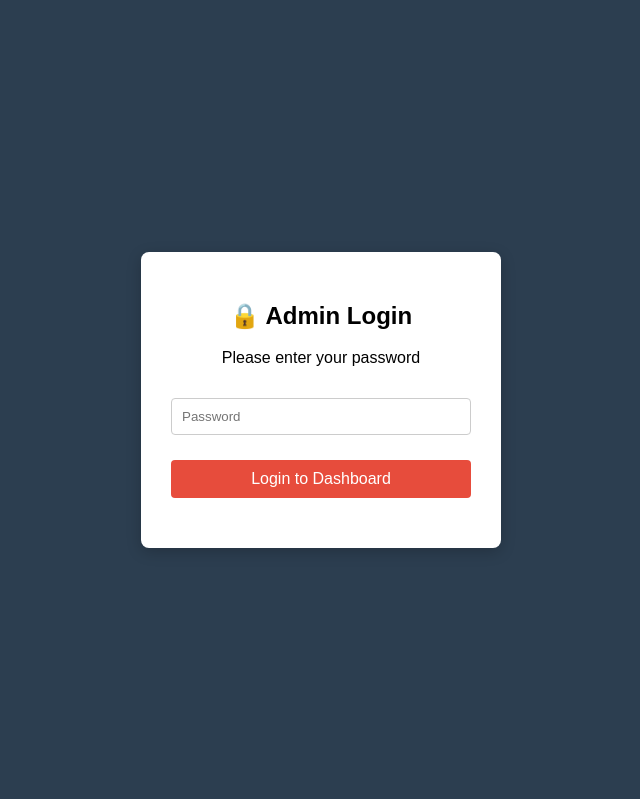
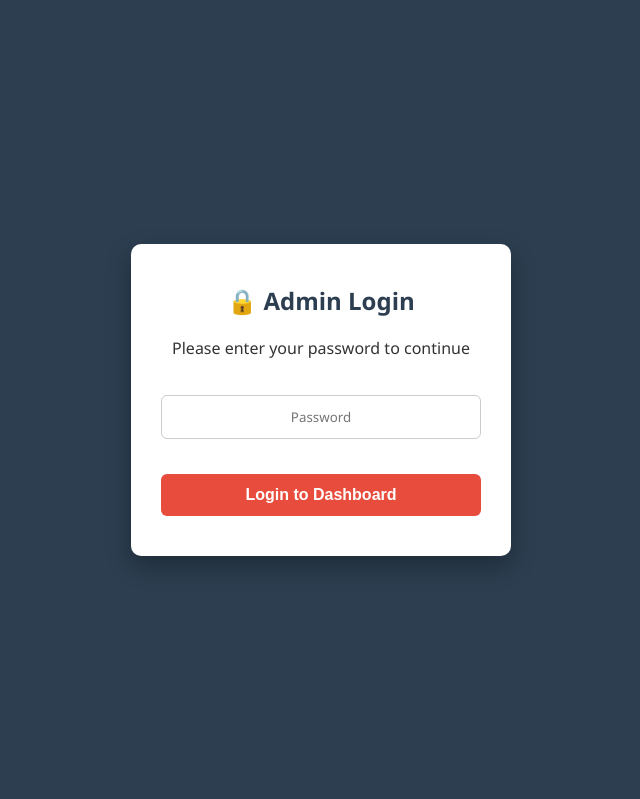
Before and after one commit to khanahmadak686/MyStoreBot, a website: page dashboard.html in a window 1280 px wide. Shown: the top 799 px of the page, without its empty margins (319-959 px from the left). Drawn offline with Linux system fonts and the light colour scheme.

Commit message:
Add files via upload

```diff
--- a/dashboard.html
+++ b/dashboard.html
@@ -3,23 +3,112 @@
 <head>
     <meta charset="UTF-8">
     <meta name="viewport" content="width=device-width, initial-scale=1.0">
-    <title>Kirana Pro Dashboard</title>
+    <title>Store Admin Dashboard</title>
     <style>
-        body { font-family: Arial; padding: 20px; background-color: #f4f4f9; margin: 0; }
-        #loginOverlay { position: fixed; top: 0; left: 0; width: 100%; height: 100%; background: #2c3e50; display: flex; flex-direction: column; justify-content: center; align-items: center; z-index: 1000; }
-        .login-box { background: white; padding: 30px; border-radius: 8px; text-align: center; box-shadow: 0 4px 15px rgba(0,0,0,0.2); width: 300px; }
-        .login-box input { margin-top: 15px; }
-        .login-box button { background-color: #e74c3c; margin-top: 15px; }
+        :root {
+            --primary-color: #28a745;
+            --primary-hover: #218838;
+            --secondary-color: #007bff;
+            --secondary-hover: #0056b3;
+            --bg-color: #f4f4f9;
+            --text-color: #333;
+        }
+
+        body {
+            font-family: 'Segoe UI', Tahoma, Geneva, Verdana, sans-serif;
+            padding: 20px;
+            background-color: var(--bg-color);
+            margin: 0;
+            color: var(--text-color);
+        }
+
+        /* Login Overlay Styles */
+        #loginOverlay {
+            position: fixed;
+            top: 0;
+            left: 0;
+            width: 100%;
+            height: 100%;
+            background: #2c3e50;
+            display: flex;
+            flex-direction: column;
+            justify-content: center;
+            align-items: center;
+            z-index: 1000;
+        }
+        .login-box {
+            background: white;
+            padding: 40px 30px;
+            border-radius: 10px;
+            text-align: center;
+            box-shadow: 0 10px 25px rgba(0,0,0,0.3);
+            width: 320px;
+        }
+        .login-box input { margin-top: 20px; text-align: center;}
+        .login-box button { background-color: #e74c3c; margin-top: 20px; margin-bottom: 0;}
         .login-box button:hover { background-color: #c0392b; }
-        .container { max-width: 450px; margin: auto; background: white; padding: 20px; border-radius: 8px; box-shadow: 0 0 10px rgba(0,0,0,0.1); }
-        input, select, textarea { width: 100%; padding: 10px; margin: 10px 0; border: 1px solid #ccc; border-radius: 4px; box-sizing: border-box; }
-        button { width: 100%; padding: 10px; background-color: #28a745; color: white; border: none; border-radius: 4px; cursor: pointer; font-size: 16px; margin-bottom: 20px; }
-        button:hover { background-color: #218838; }
-        .broadcast-btn { background-color: #007bff; }
-        .broadcast-btn:hover { background-color: #0056b3; }
-        .download-btn { background-color: #ff9800; color: white; text-decoration: none; display: block; text-align: center; border-radius: 4px; padding: 10px; font-weight: bold;}
+
+        /* Dashboard Container Styles */
+        .container {
+            max-width: 500px;
+            margin: auto;
+            background: white;
+            padding: 30px;
+            border-radius: 10px;
+            box-shadow: 0 4px 15px rgba(0,0,0,0.05);
+        }
+
+        /* Form Elements */
+        label { font-weight: 600; font-size: 14px; margin-top: 15px; display: block; }
+        input, select, textarea {
+            width: 100%;
+            padding: 12px;
+            margin: 8px 0 15px 0;
+            border: 1px solid #ccc;
+            border-radius: 6px;
+            box-sizing: border-box;
+            font-family: inherit;
+            transition: border-color 0.3s;
+        }
+        input:focus, select:focus, textarea:focus {
+            outline: none;
+            border-color: var(--secondary-color);
+        }
+
+        /* Buttons */
+        button {
+            width: 100%;
+            padding: 12px;
+            background-color: var(--primary-color);
+            color: white;
+            border: none;
+            border-radius: 6px;
+            cursor: pointer;
+            font-size: 16px;
+            font-weight: bold;
+            margin-bottom: 20px;
+            transition: background-color 0.3s;
+        }
+        button:hover { background-color: var(--primary-hover); }
+
+        .broadcast-btn { background-color: var(--secondary-color); }
+        .broadcast-btn:hover { background-color: var(--secondary-hover); }
+
+        .download-btn {
+            background-color: #ff9800;
+            color: white;
+            text-decoration: none;
+            display: block;
+            text-align: center;
+            border-radius: 6px;
+            padding: 12px;
+            font-weight: bold;
+            transition: background-color 0.3s;
+        }
         .download-btn:hover { background-color: #e68a00; }
-        hr { border: 1px solid #eee; margin: 20px 0; }
+
+        hr { border: 0; border-top: 1px solid #eee; margin: 30px 0; }
+        h2 { margin-top: 0; color: #2c3e50; }
     </style>
 </head>
 <body>
@@ -27,59 +116,81 @@
     <div id="loginOverlay">
         <div class="login-box">
             <h2>🔒 Admin Login</h2>
-            <p>Please enter your password</p>
+            <p>Please enter your password to continue</p>
             <input type="password" id="adminPwd" placeholder="Password">
             <button onclick="checkPwd()">Login to Dashboard</button>
         </div>
     </div>
 
-    <div class="container">
-        <h2>🛒 Add New Item</h2>
+    <main class="container">
+
+        <section>
+            <h2>🛒 Add New Product</h2>
             <form action="/add-product" method="POST">
-            <label>Product Name:</label>
-            <input type="text" name="name" placeholder="E.g. Aashirvaad Atta" required>
+                <label for="productName">Product Name:</label>
+                <input type="text" id="productName" name="name" placeholder="E.g., Whole Wheat Flour" required>
 
-            <label>Category:</label>
-            <select name="category" required>
-                <option value="Ration & Masale">Ration & Masale</option>
-                <option value="Snacks & Biscuits">Snacks & Biscuits</option>
-                <option value="Cleaning & Toiletries">Cleaning & Toiletries</option>
+                <label for="category">Category:</label>
+                <select id="category" name="category" required>
+                    <option value="Groceries & Spices">Groceries & Spices</option>
+                    <option value="Snacks & Beverages">Snacks & Beverages</option>
+                    <option value="Cleaning & Household">Cleaning & Household</option>
                     <option value="Others">Others</option>
                 </select>
 
-            <label>Weight / Quantity (Unit):</label>
-            <input type="text" name="unit" placeholder="E.g. 1 kg, 500 ml" required>
+                <label for="unit">Weight / Quantity (Unit):</label>
+                <input type="text" id="unit" name="unit" placeholder="E.g., 1 kg, 500 ml" required>
 
-            <label>Price (in ₹):</label>
-            <input type="number" name="price" placeholder="250" required>
+                <label for="price">Price (in ₹):</label>
+                <input type="number" id="price" name="price" placeholder="E.g., 250" required>
 
-            <label>Total Stock (Kitne items hain?):</label>
-            <input type="number" name="stock" placeholder="E.g. 50" required>
+                <label for="stock">Total Stock (Available Quantity):</label>
+                <input type="number" id="stock" name="stock" placeholder="E.g., 50" required>
 
-            <label>Product Image Link (URL):</label>
-            <input type="url" name="image" placeholder="https://link-to-image.jpg" required>
+                <label for="image">Product Image Link (URL):</label>
+                <input type="url" id="image" name="image" placeholder="https://example.com/image.jpg" required>
 
                 <button type="submit">Upload Product</button>
             </form>
+        </section>
 
         <hr>
+
+        <section>
             <h2>📢 Broadcast Offer</h2>
             <form action="/broadcast" method="POST">
-            <textarea name="message" rows="4" placeholder="Jaise: Aaj 20% chhoot hai!..." required></textarea>
+                <label for="broadcastMsg" style="display:none;">Message</label>
+                <textarea id="broadcastMsg" name="message" rows="4" placeholder="E.g., Special Offer! Flat 20% off on all items today!..." required></textarea>
                 <button type="submit" class="broadcast-btn">Send to All Customers 🚀</button>
             </form>
+        </section>
 
         <hr>
+
+        <section>
             <h2>📊 Store Reports</h2>
             <a href="/download-sales" target="_blank" class="download-btn">📥 Download Sales Report (Excel)</a>
-    </div>
+        </section>
+
+    </main>
 
     <script>
+        // Password Check Logic
         function checkPwd() {
             const pwd = document.getElementById('adminPwd').value;
-            if(pwd === 'admin123') document.getElementById('loginOverlay').style.display = 'none';
-            else alert('❌ Wrong Password! Access Denied.');
+            if(pwd === 'admin123') {
+                document.getElementById('loginOverlay').style.display = 'none';
+            } else {
+                alert('❌ Wrong Password! Access Denied.');
             }
+        }
+
+        // Allow pressing "Enter" to login
+        document.getElementById('adminPwd').addEventListener('keypress', function (e) {
+            if (e.key === 'Enter') {
+                checkPwd();
+            }
+        });
     </script>
 </body>
 </html>
```
Lines whose indentation alone changed are shown as unchanged.
